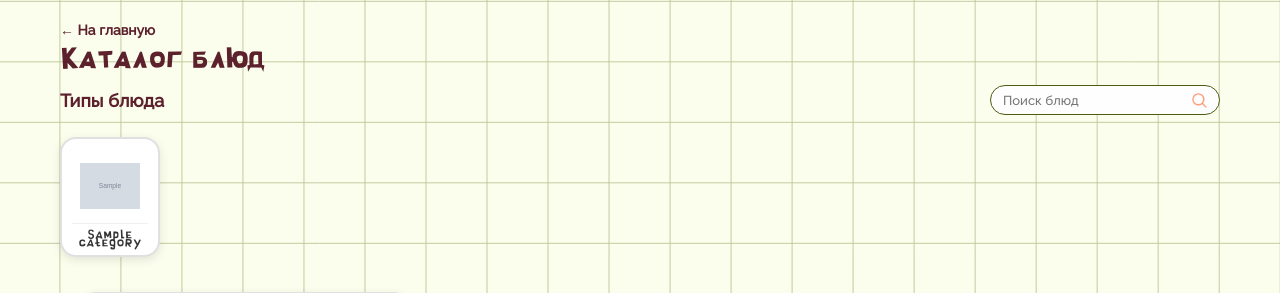
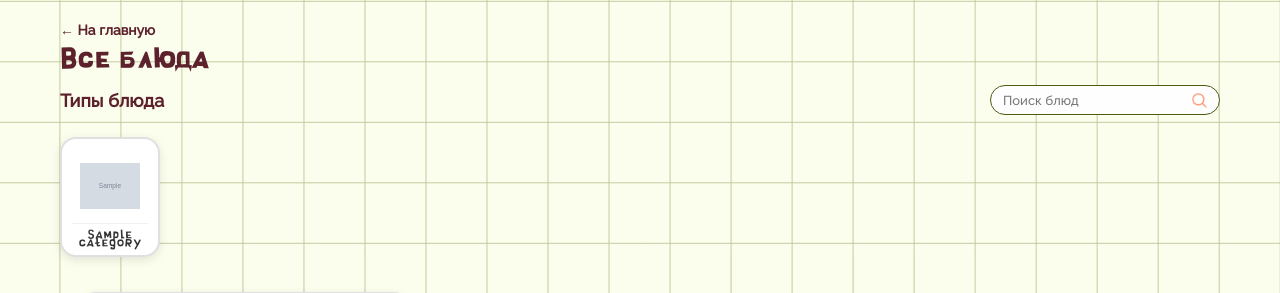
Before and after one commit to ulyananovi/---------, a Django app: page /catalog/ in a window 1280 px wide. Shown: the top 293 px of the page. Run offline with Django 5.2, Linux system fonts and the light colour scheme; tables that the repository leaves empty hold one stand-in row (values such as "Sample post"); grey boxes marked "Sample" are stand-in pictures.

Commit message:
add active category title in catalog

```diff
--- a/templates/pages/catalog.html
+++ b/templates/pages/catalog.html
@@ -11,7 +11,13 @@
 <body>
     <header class="catalog-header">
         <a href="/" class="back-link">← На главную</a>
-        <h1 class="page-title">Каталог блюд</h1>
+        <h1 class="page-title">
+            {% if active_category %}
+                {{ active_category.name }}
+            {% else %}
+                Все блюда
+            {% endif %}
+        </h1>
     </header>
 
     <main>
```
